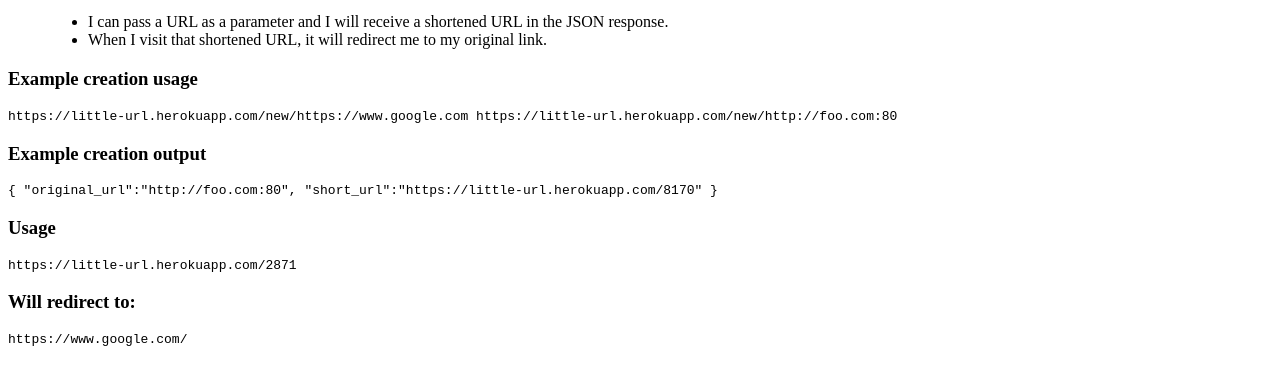
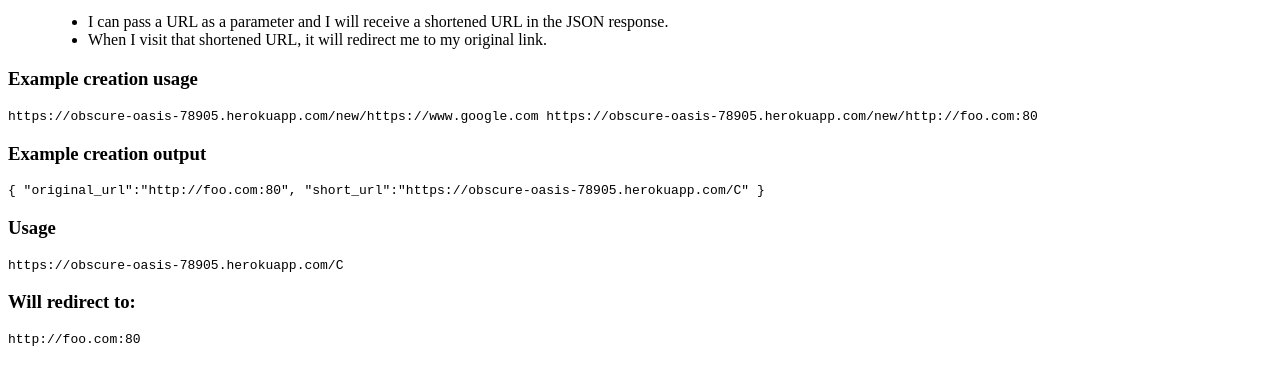
Before and after one commit to duyatran/google-image-search, a website: page public/index.html in a window 1280 px wide. Shown: the part 87-472 px from the top of the page. Drawn offline with Linux system fonts and the light colour scheme.

Commit message:
Update landing page with new heroku URL

```diff
--- a/public/index.html
+++ b/public/index.html
@@ -11,15 +11,15 @@
 </blockquote>
 
 <h3> Example creation usage </h3>
-<code> https://little-url.herokuapp.com/new/https://www.google.com </code>
-<code> https://little-url.herokuapp.com/new/http://foo.com:80 </code>
+<code> https://obscure-oasis-78905.herokuapp.com/new/https://www.google.com </code>
+<code> https://obscure-oasis-78905.herokuapp.com/new/http://foo.com:80 </code>
 
 <h3> Example creation output </h3>
-<code>{ "original_url":"http://foo.com:80", "short_url":"https://little-url.herokuapp.com/8170" }
+<code>{ "original_url":"http://foo.com:80", "short_url":"https://obscure-oasis-78905.herokuapp.com/C" }
 </code>
 <h3> Usage </h3>
-<code>https://little-url.herokuapp.com/2871 </code>
+<code>https://obscure-oasis-78905.herokuapp.com/C </code>
 <h3> Will redirect to: </h3>
-<code>https://www.google.com/ </code>
+<code>http://foo.com:80 </code>
 </body>
 </html>
```
Also changed, not shown: 4 other files.
